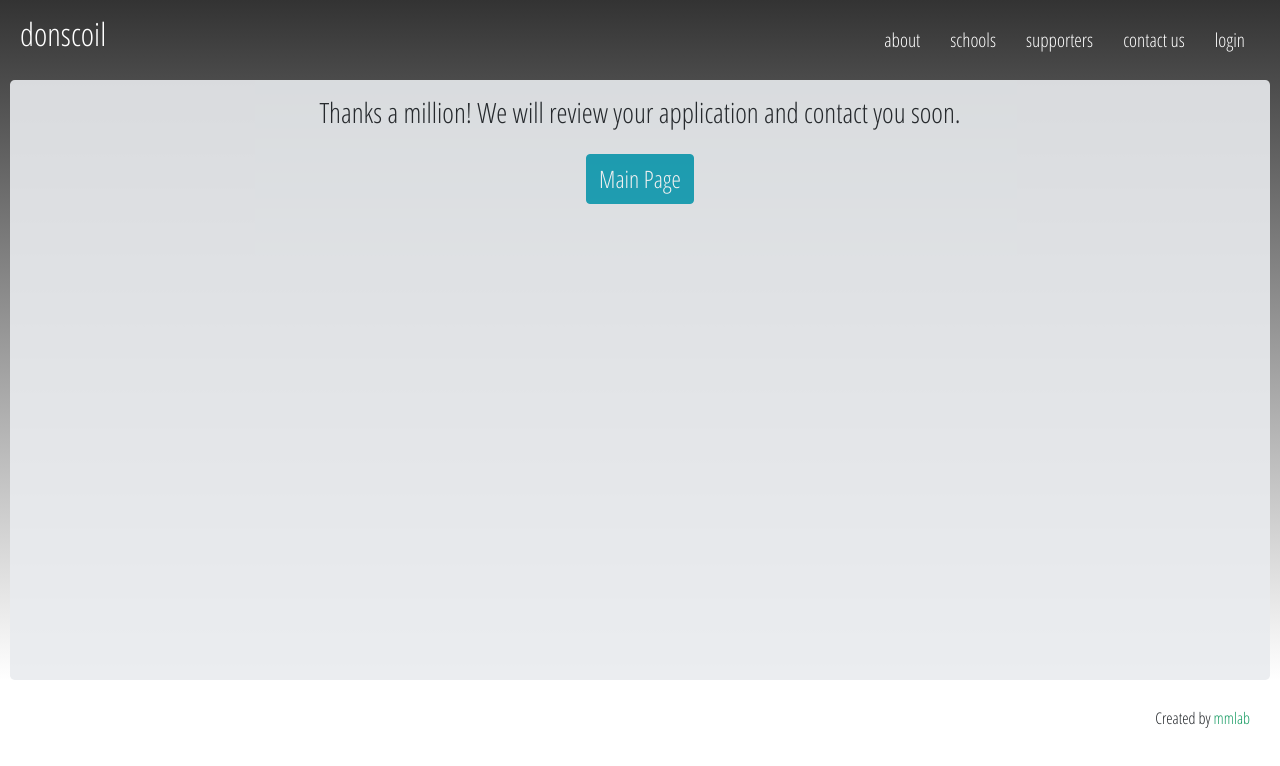
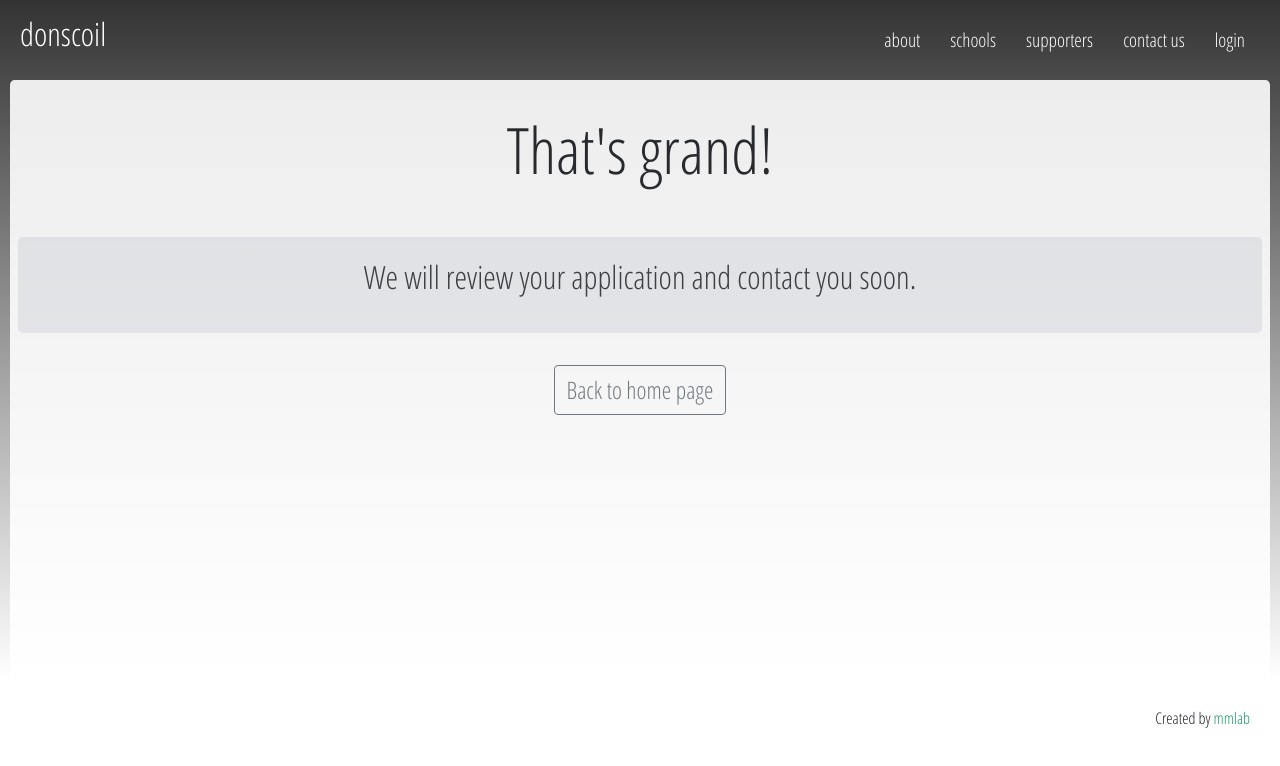
Before and after one commit to miszel81/PLdonscoil, a React (Create React App) app: page /registration-successfull in a window 1280 px wide. Shown: the top 766 px of the page. Built offline with nearby package versions, Linux system fonts and the light colour scheme; no server answers; what raven-js would draw is missing.

Commit message:
poprawki layout

```diff
--- a/src/Components/Layout/Common.css
+++ b/src/Components/Layout/Common.css
@@ -332,13 +332,16 @@ div#exampleModal {
   /* background-color: #fff !important; */
   min-height: 300px;
   /* box-shadow: 0 4px 8px 0 rgba(0, 0, 0, 0.2), 0 6px 20px 0 rgba(0, 0, 0, 0.19); */
-  font-family: "Open Sans", sans-serif;
+  font-family: "Open Sans Condensed", sans-serif;
   font-size: 1rem !important;
 }
 
 .project-details.jumbotron p {
-  font-family: "Open Sans", sans-serif;
-  font-size: 1rem !important;
+  font-family: "Open Sans Condensed", sans-serif;
+  font-size: 1.5rem !important;
+  text-align: justify;
+  /* padding-left: 20px;
+  padding-right: 20px; */
 }
 
 .project-details.jumbotron button {
@@ -532,6 +535,18 @@ textarea {
 }
 
 @media only screen and (max-width: 600px) {
+  .project-details.jumbotron {
+    /* background-color: #fff !important; */
+    min-height: 300px;
+    /* box-shadow: 0 4px 8px 0 rgba(0, 0, 0, 0.2), 0 6px 20px 0 rgba(0, 0, 0, 0.19); */
+    font-family: "Open Sans", sans-serif;
+    font-size: 1rem !important;
+  }
+
+  .project-details.jumbotron p {
+    font-family: "Open Sans Condensed", sans-serif;
+    font-size: 1rem !important;
+  }
   .account-profile-description {
     padding: 25px;
   }
@@ -651,7 +666,7 @@ textarea {
   }
 
   .mobileAccountNumber {
-    font-size: 2rem !important;
+    font-size: 1.5rem !important;
   }
 
   .trendingHeaderMobile {
--- a/src/Components/Register/AfterRegistrationPage.jsx
+++ b/src/Components/Register/AfterRegistrationPage.jsx
@@ -1,20 +1,37 @@
 import React from "react";
 import "./AfterRegistraionPage.css";
 import { Link } from "react-router-dom";
+import { Helmet } from "react-helmet";
 
 const AfterRegistrationPage = () => {
   return (
-    <div className="jumbotron text-center after-registration">
-      <h3>
-        {" "}
-        Thanks a million! We will review your application and contact you soon.{" "}
-      </h3>
-
-      <Link to="/" className="btn btn-info mt-3 p-15">
-        Main Page
+    <div className="jumbotron jumbotron-about not-found text-center">
+      <Helmet>
+        <title>That's grand!</title>
+      </Helmet>
+      <h1 className="h-text-fontMainTitle text-center mt-3 mb-5">
+        That's grand!
+      </h1>
+      <div className="jumbotron text-center">
+        <p>We will review your application and contact you soon.</p>
+      </div>
+      <Link to="/" className="btn btn-outline-secondary mt-3">
+        Back to home page
       </Link>
     </div>
   );
 };
 
 export default AfterRegistrationPage;
+// return (
+//   <div className="jumbotron text-center after-registration">
+//     <h3>
+//       {" "}
+//       Thanks a million! We will review your application and contact you soon.{" "}
+//     </h3>
+
+//     <Link to="/" className="btn btn-info mt-3 p-15">
+//       Main Page
+//     </Link>
+//   </div>
+// );
```
